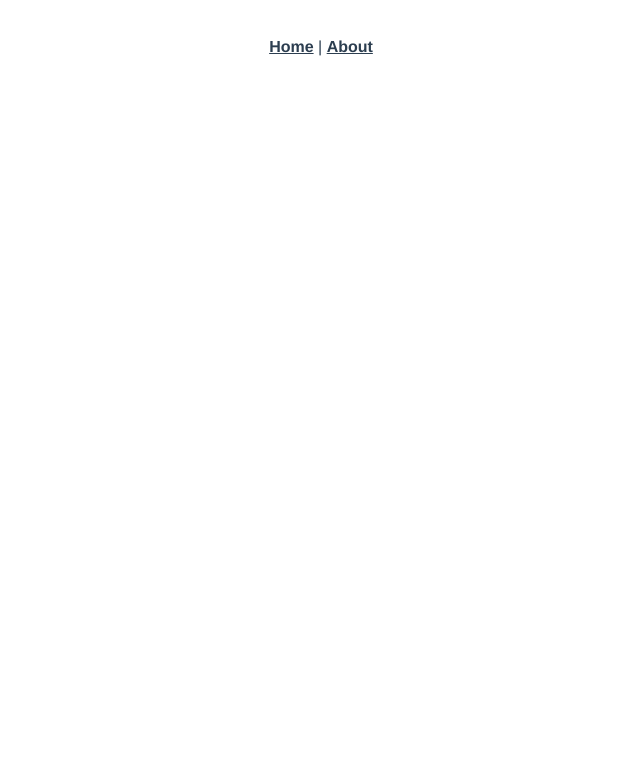
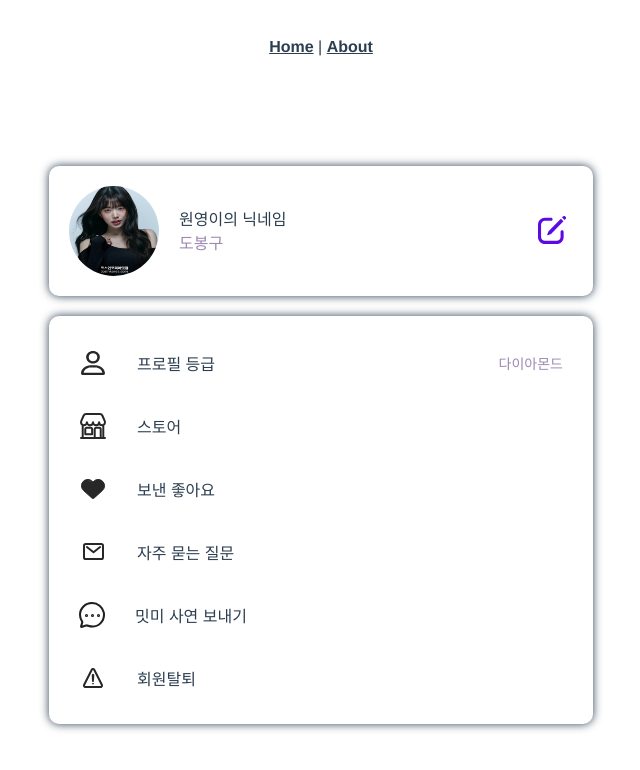
Before and after one commit to changzin/meetme, a Vue app in the folder frontend/meet_me/: page /mypage in a window 1280 px wide. Before the commit this address had no page. Shown: the top 770 px of the page, without its empty margins (319-959 px from the left). Built offline with nearby package versions, Linux system fonts and the light colour scheme.

Commit message:
마이페이지 메인

```diff
--- a/frontend/meet_me/src/router/index.js
+++ b/frontend/meet_me/src/router/index.js
@@ -1,5 +1,7 @@
 import { createRouter, createWebHistory } from 'vue-router'
 import HomeView from '../views/HomeView.vue'
+import MyPage from '../views/mypage/MyPage.vue'
+
 
 const routes = [
   {
@@ -8,13 +10,10 @@ const routes = [
     component: HomeView
   },
   {
-    path: '/about',
-    name: 'about',
-    // route level code-splitting
-    // this generates a separate chunk (about.[hash].js) for this route
-    // which is lazy-loaded when the route is visited.
-    component: () => import(/* webpackChunkName: "about" */ '../views/AboutView.vue')
-  }
+    path: '/mypage',
+    name: 'MyPage',
+    component: MyPage
+  },
 ]
 
 const router = createRouter({
--- /dev/null
+++ b/frontend/meet_me/src/views/mypage/MyPage.vue
@@ -0,0 +1,182 @@
+<template>
+    <div class="container">
+        <div class="safe_zone">
+            <div class="mypage_container">
+                <div class="profile_box">
+                    <img class="mini_profile" src="/model.jpg">
+                    <div class="name_title">
+                        <div class="name">
+                            원영이의 닉네임
+                        </div>
+                        <div class="live">
+                            도봉구
+                        </div>
+                    </div>
+                    <div class="button">
+                        <button class="edit">
+                            <a href="/">
+                            <img src="/icon/mypage/main/edit.svg">
+                            </a>
+                        </button>
+                    </div>
+                </div>
+                <div class="mypage_box">
+                    <div class="mypage_button">
+                        <img class="button_icon" src="/icon/mypage/main/user.svg">
+                        <div class="button_icon">
+                            프로필 등급
+                        </div>
+                        <div class="user_grade">
+                            다이아몬드
+                        </div>
+                    </div>
+                    <div class="mypage_button">
+                        <img class="button_icon" src="/icon/mypage/main/store.svg">
+                        <div class="button_icon">
+                            스토어
+                        </div>
+                    </div>
+                    <div class="mypage_button">
+                        <img class="button_icon" src="/icon/mypage/main/heart.svg">
+                        <div class="button_icon">
+                            보낸 좋아요
+                        </div>
+                    </div>
+                    <div class="mypage_button">
+                        <img class="button_icon" src="/icon/mypage/main/letter.svg">
+                        <div class="button_icon">
+                            자주 묻는 질문
+                        </div>
+                    </div>
+                    <div class="mypage_button">
+                        <img class="button_icon" src="/icon/mypage/main/qna.svg">
+                        <div class="button_icon">
+                            밋미 사연 보내기
+                        </div>
+                    </div>
+                    <div class="mypage_button">
+                        <img class="button_icon" src="/icon/mypage/main/warning.svg">
+                        <div class="button_icon">
+                            회원탈퇴
+                        </div>
+                    </div>
+                </div>
+            </div>
+        </div>
+    </div>
+</template>
+<script>
+export default {
+    components:{},
+    data() {
+        return {
+            sampleData : ''
+        };
+    },
+    beforeCreate() {},
+    created() {},
+    beforeMount() {},
+    mounted() {},
+    beforeUpdate() {},
+    updated() {},
+    beforeUnmount() {},
+    unmounted() {},
+    methods: {}
+}
+</script>
+
+<style scoped>
+
+.container {
+    width: 600px;
+    margin: 0 auto;
+    justify-content: center;
+    box-sizing: border-box;
+}
+
+.safe_zone {
+    padding: 0 16px 0 16px;
+    margin: 0 12px 0 12px;
+
+}
+
+.mypage_container {
+    padding-top: 80px;
+}
+
+.profile_box {
+    height: 130px;
+    background-color: FFFFFF;
+    box-shadow: 0px 0px 10px;
+    border-radius: 10px;
+    display: flex;
+    margin-bottom: 20px;
+}
+
+.mini_profile {
+    width: 90px;
+    height: 90px;
+    border-radius: 100px;
+    padding: 20px;
+    justify-content: start;
+}
+
+.name_title {
+    padding: 40px 0 40px 0;
+    text-align: start;
+}
+
+.name {
+
+}
+
+.live {
+    color: #9D88B3;
+}
+
+.button {
+    display: flex;
+    padding-right: 20px;
+    margin-left: auto;
+    justify-content: end;
+    align-items: center;
+}
+
+.edit {
+    background-color: #ffffff;
+    border: 1px solid #ffffff;
+    cursor: pointer;
+}
+
+.mypage_box {
+    background-color: FFFFFF;
+    box-shadow: 0px 0px 10px;
+    border-radius: 10px;
+    margin-bottom: 20px;
+    padding: 15px;
+}
+
+.mypage_button {
+    height: 63px;
+    align-items: center;
+    display: flex;
+    cursor: pointer;
+}
+
+.button_icon {
+    padding: 15px;
+    display: flex;
+}
+
+.user_grade {
+    margin-left: auto;
+    padding-right: 15px;
+    font-size: 14px;
+    color: #9D88B3;
+}
+
+
+
+
+
+</style>
```
Also changed, not shown: frontend/meet_me/public/model.jpg (added).
